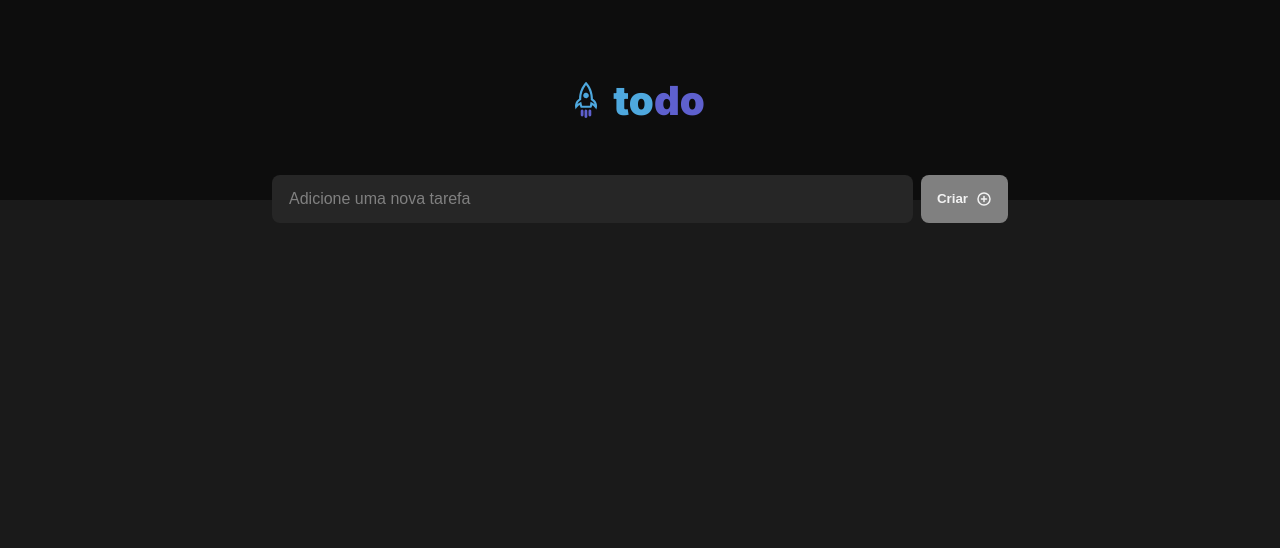
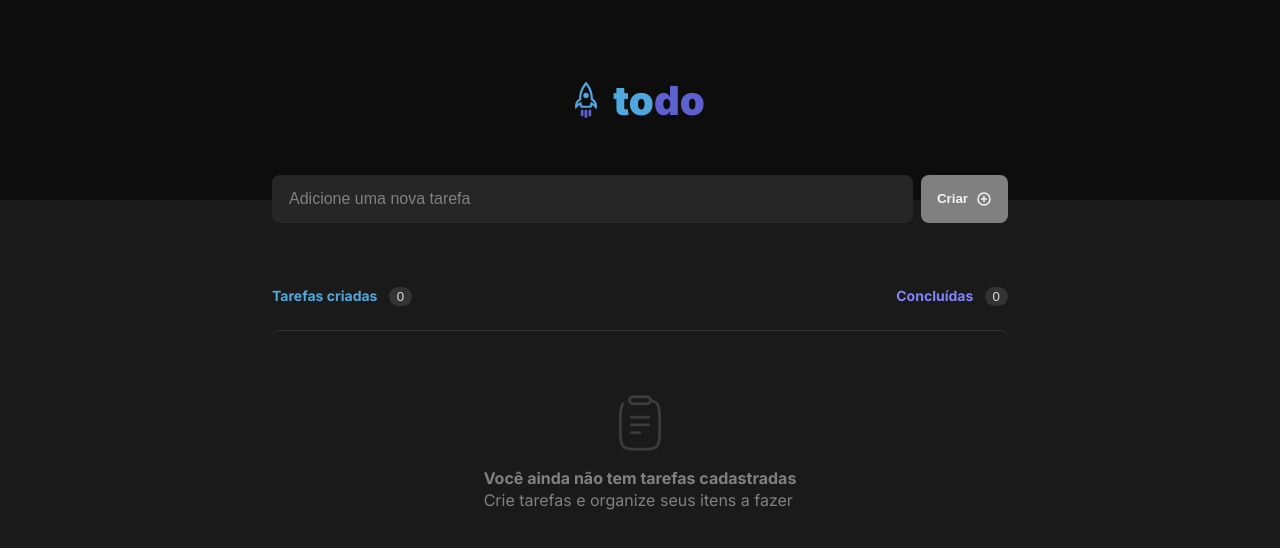
Before and after one commit to kayooliveira/ignite-todo, a React (Vite) app: page / in a window 1280 px wide. Shown: the top 548 px of the page. Built offline with nearby package versions, Linux system fonts and the light colour scheme.

Commit message:
feat(Importing TaskContainer to show it): :sparkles:

```diff
--- a/src/App.tsx
+++ b/src/App.tsx
@@ -1,10 +1,11 @@
 import React, { useState } from 'react'
 
 import { Header } from './components/Header'
+import { TaskContainer } from './components/TaskContainer'
 import { TaskForm } from './components/TaskForm'
 
 export function App() {
-  const [tasks, setTasks] = useState([''])
+  const [tasks, setTasks] = useState<string[]>([])
 
   function handleCreateNewTask(task: string) {
     setTasks([...tasks, task])
@@ -17,6 +18,7 @@ export function App() {
       <Header />
       <main>
         <TaskForm onSubmit={handleCreateNewTask} />
+        <TaskContainer tasks={tasks} />
       </main>
     </>
   )
```
